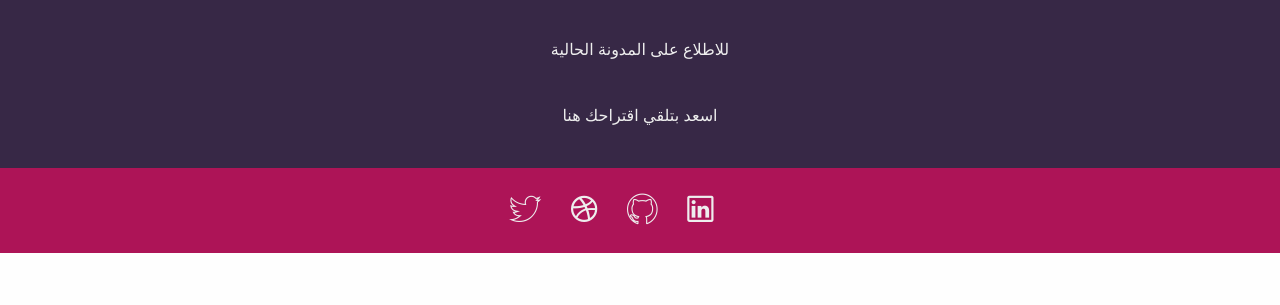
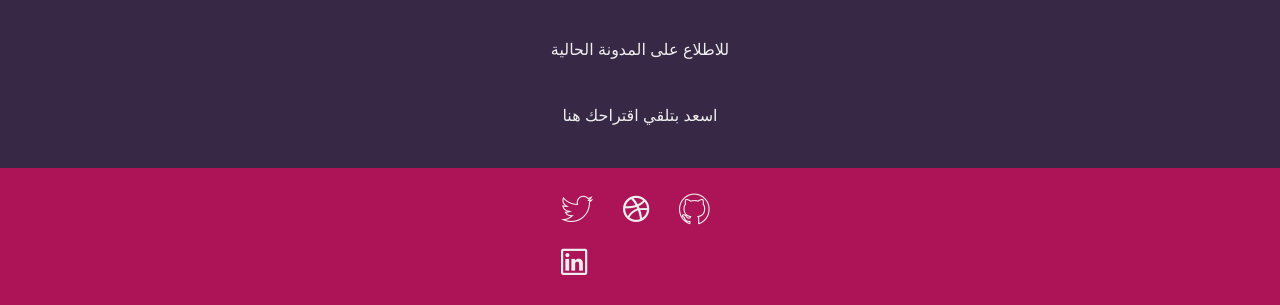
Before and after one commit to ibnHamdan/ibnHamdan, a website: page _build/index.html in a window 1280 px wide. Shown: the part 674-979 px from the top of the page. Before the commit the page ends 927 px from the top, so only its background shows below. Drawn offline with Linux system fonts and the light colour scheme; files whose address does not match are found by name.

Commit message:
Update index.html

```diff
--- a/_build/index.html
+++ b/_build/index.html
@@ -88,7 +88,7 @@
 
 
                 <footer class="footer">
-                    <div class="small-3 small-centered columns">
+                    <div class="small-2 small-centered columns">
                             <span class="icon">
                                 <a href="http://twitter.com/ibnhamdan">
                                 <i class="ion-social-twitter-outline"></i>
```
